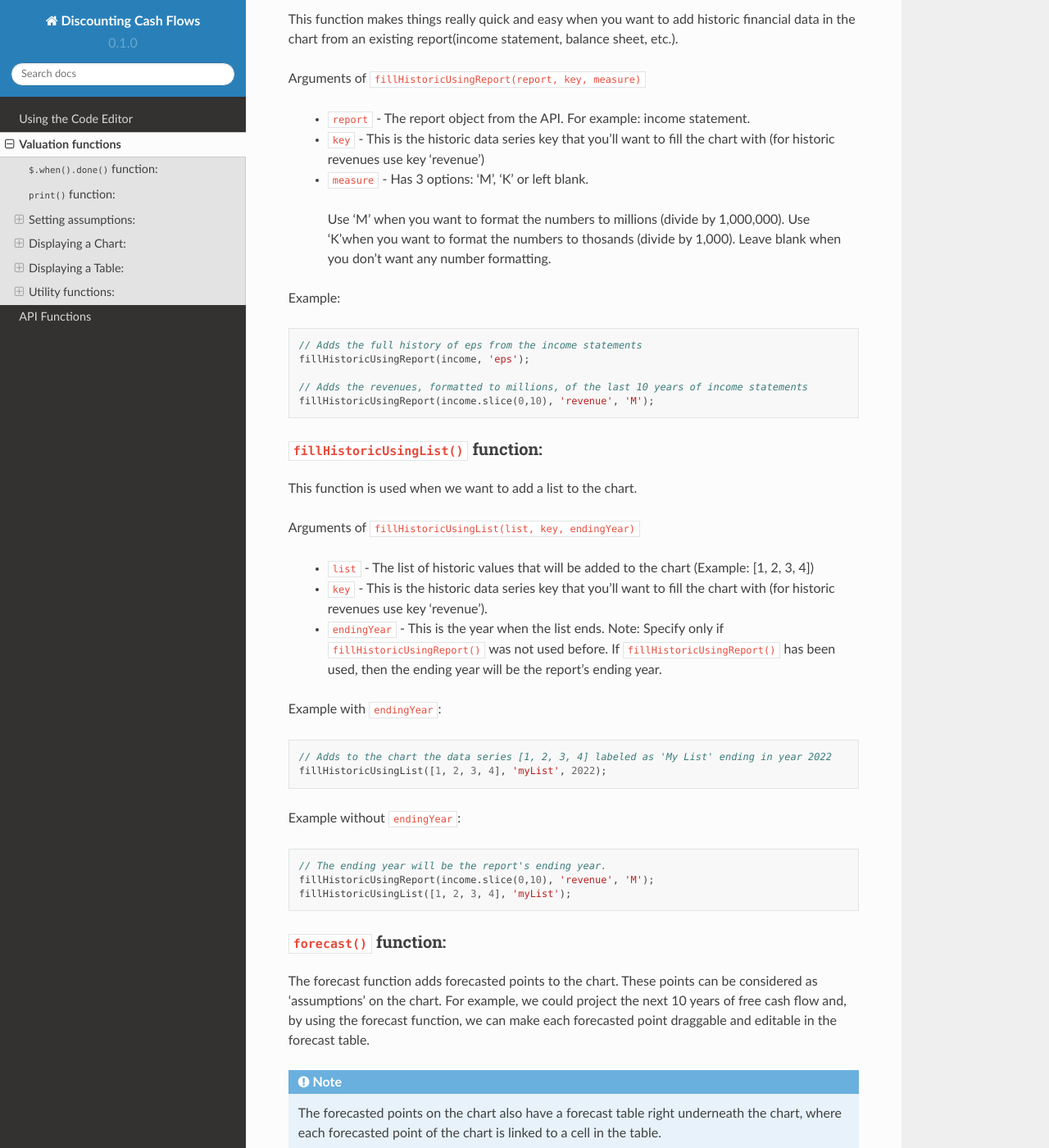
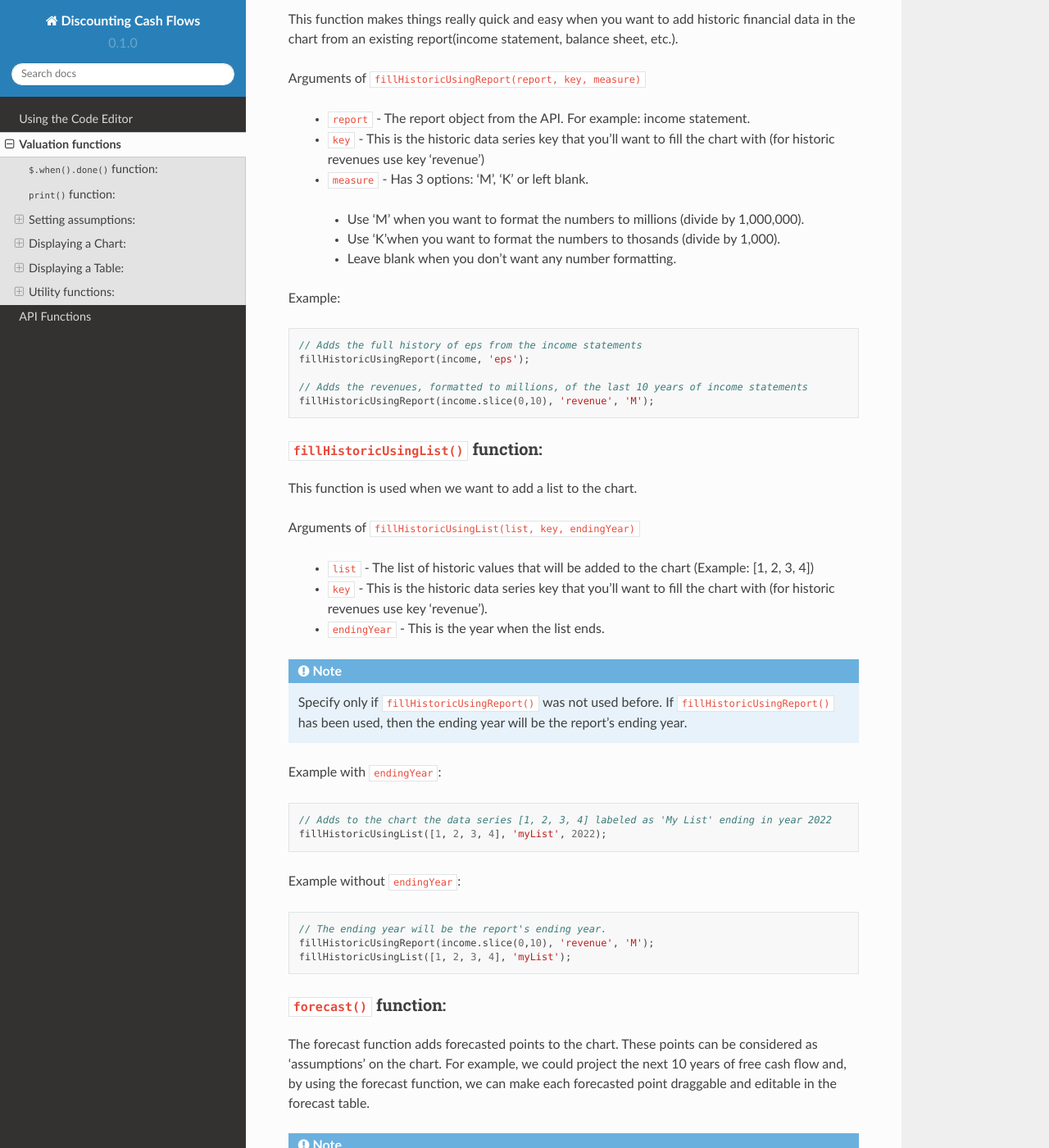
Before and after one commit to DiscountingCashFlows/readthedocs, a Sphinx documentation site: the page built from docs/source/functions.rst, in a window 1280 px wide and 1400 px high, scrolled down 3926 px. Shown: the whole window at 82% size. Built offline with Sphinx 7.4.7 and the Read the Docs theme 2.0.0, drawn with Linux system fonts in a browser that asks for light colours; some of the changed text lies outside the part shown.

```diff
--- a/docs/source/functions.rst
+++ b/docs/source/functions.rst
@@ -181,9 +181,12 @@ Arguments of ``fillHistoricUsingReport(report, key, measure)``
  * ``key`` - This is the historic data series key that you'll want to fill the chart with (for historic revenues use key 'revenue')
 
  * ``measure`` - Has 3 options: 'M', 'K' or left blank.
-  Use 'M' when you want to format the numbers to millions (divide by 1,000,000).
-  Use 'K'when you want to format the numbers to thosands (divide by 1,000).
-  Leave blank when you don't want any number formatting.
+
+  * Use 'M' when you want to format the numbers to millions (divide by 1,000,000).
+
+  * Use 'K'when you want to format the numbers to thosands (divide by 1,000).
+
+  * Leave blank when you don't want any number formatting.
 
 Example:
 
@@ -242,8 +249,10 @@ Arguments of ``forecast(list, key, settings)``
  * ``key`` - This is the key of the data series you are trying to forecast (for forecasting revenues use key 'revenue').
 
  * ``settings`` - Has 2 options: 'chartHidden' or left blank.
-  'chartHidden' is for hiding values from being displayed in the chart. This is useful when we need to forecast rates and ratios, that are too small to be displayed on the chart.
-  Leave blank if you want to display the forecasted list to the chart.
+
+  * 'chartHidden' is for hiding values from being displayed in the chart. This is useful when we need to forecast rates and ratios, that are too small to be displayed on the chart.
+
+  * Leave blank if you want to display the forecasted list to the chart.
 
 Example:
 
```
Also changed, not shown: other parts of docs/source/functions.rst (+5 -1 lines).
